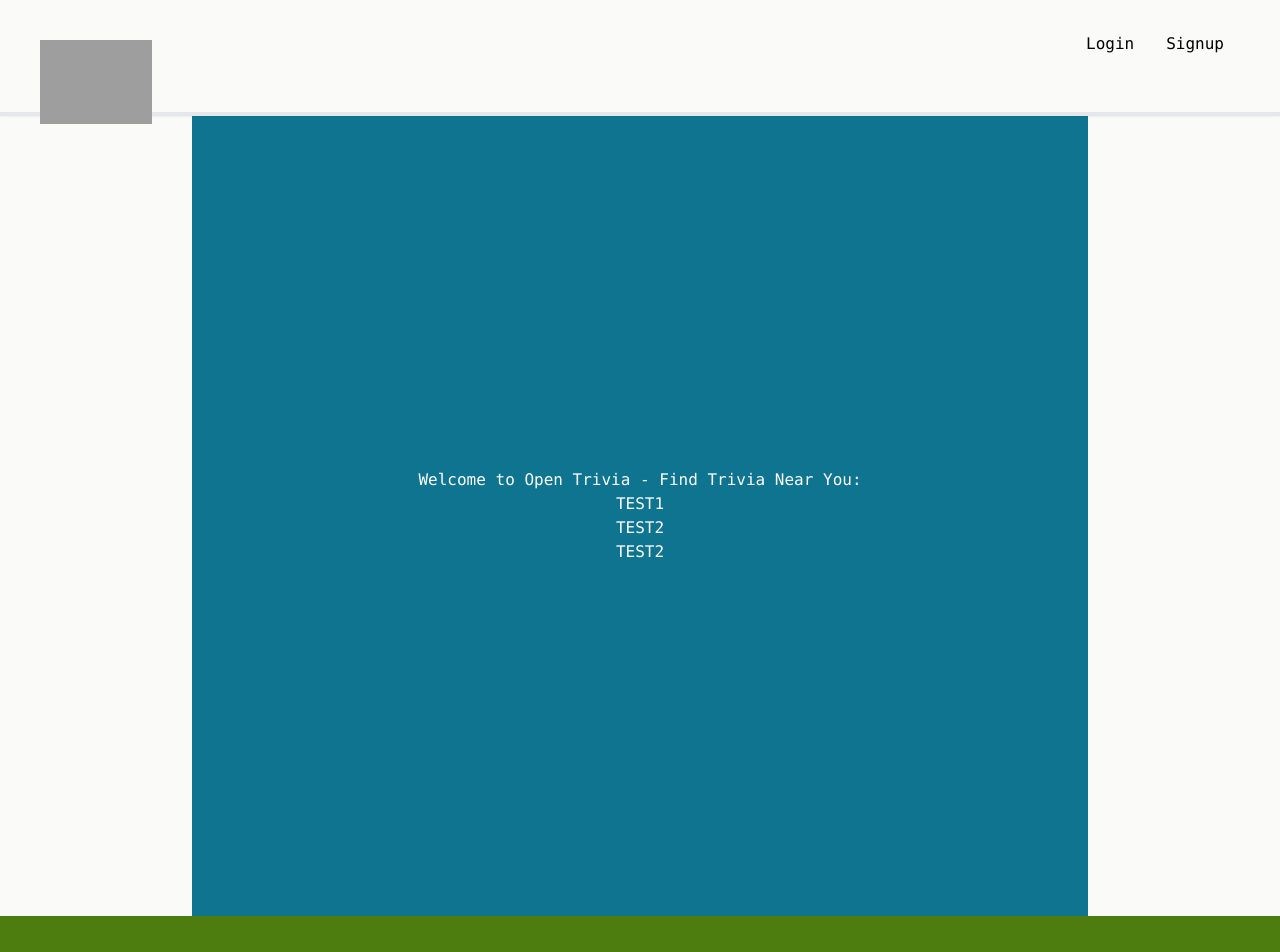
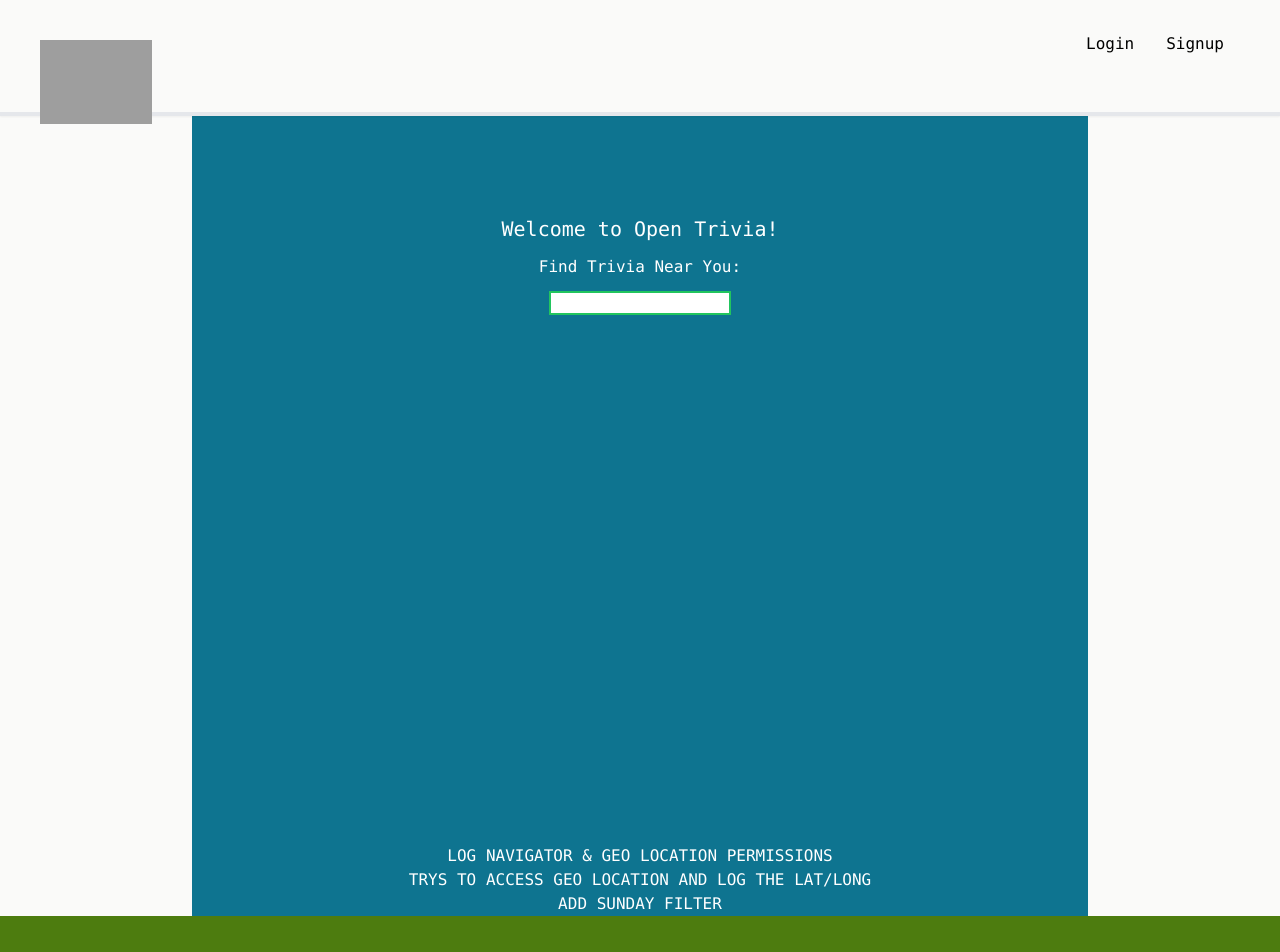
Before and after one commit to Crossing-Coders/OpenTrivia, a Next.js app: page / in a window 1280 px wide. Shown: the top 952 px of the page. Built offline with nearby package versions, Linux system fonts and the light colour scheme; grey boxes are pictures that could not be loaded.

Commit message:
added landing page changes

```diff
--- a/src/components/LandingPageScreen/LandingPageScreen.tsx
+++ b/src/components/LandingPageScreen/LandingPageScreen.tsx
@@ -26,19 +26,31 @@ const LandingPageScreen= () => {
 
     const handleTestClick3 = (event: any) => {
       event.preventDefault();
-      navigator.permissions.query({ name: "geolocation" });
       router.push({ pathname: "/", query: {'sunday':'y'} });
     };
 
 
   return (
-    <div className="text-white place-self-center text-center">
-      <div>Welcome to Open Trivia - Find Trivia Near You:</div>
-      <button onClick={handleTestClick1}>TEST1</button>
-      <br />
-      <button onClick={handleTestClick2}>TEST2</button>
-      <br />
-      <button onClick={handleTestClick3}>TEST2</button>
+    <div className="flex flex-col text-white text-center w-full h-full">
+      <div className="h-1/6"></div>
+      <div className="text-xl mt-3">Welcome to Open Trivia!</div>
+      <div className="mt-3">Find Trivia Near You:</div>
+      <div className="mt-3">
+        <label className="block text-gray-700 text-sm font-bold mb-2">
+          <input
+            className="text-black border-green-500 border-2 active:border-red-500"
+            type="text"
+          />
+        </label>
+      </div>
+      <div className="h-full"></div>
+      <button onClick={handleTestClick1}>
+        LOG NAVIGATOR & GEO LOCATION PERMISSIONS
+      </button>
+      <button onClick={handleTestClick2}>
+        TRYS TO ACCESS GEO LOCATION AND LOG THE LAT/LONG
+      </button>
+      <button onClick={handleTestClick3}>ADD SUNDAY FILTER</button>
     </div>
   );
 };
```
